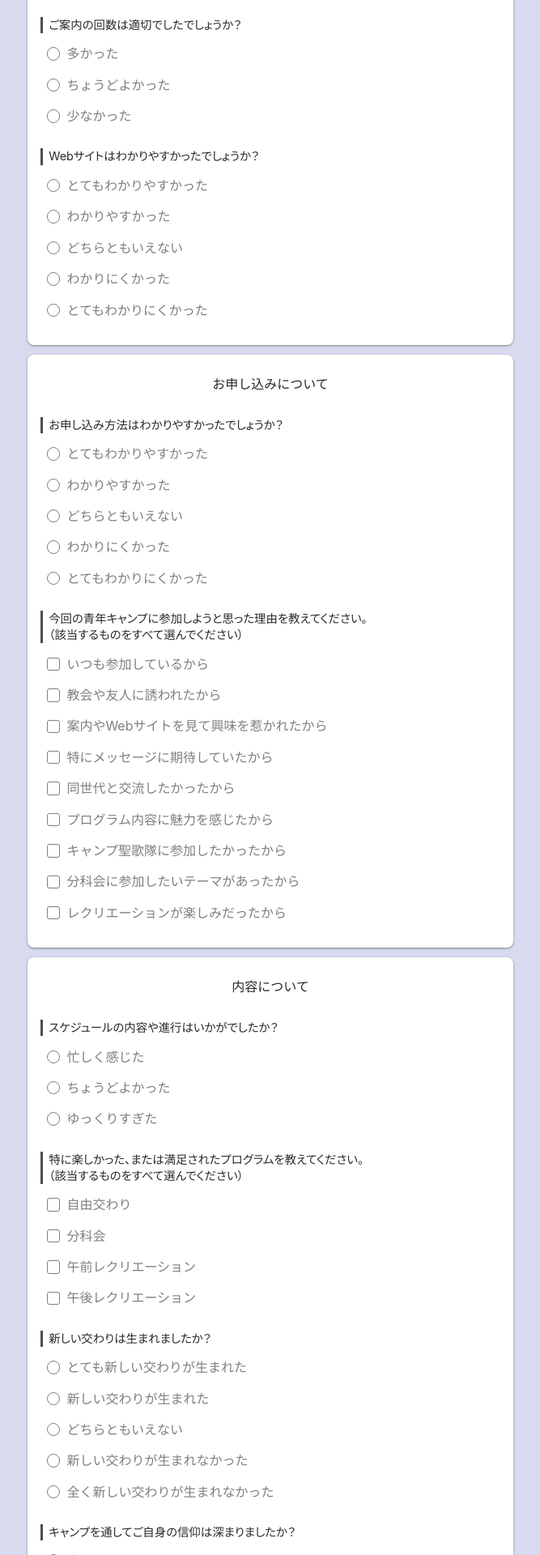
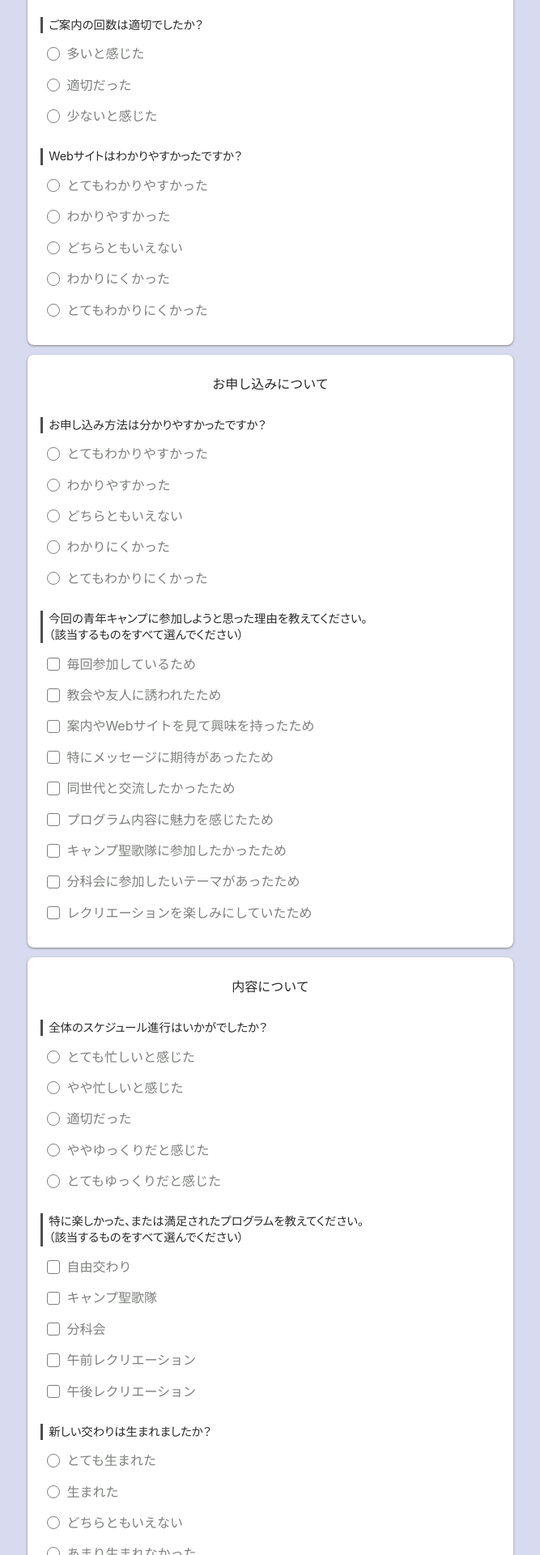
Before and after one commit to axunion/nitonabbc-form, a Nuxt app: page /survey/202505 in a window 1280 px wide. Shown: the part 600-2520 px from the top of the page at 81% size, without its empty margins (306-973 px from the left). Built offline with nearby package versions, Linux system fonts and the light colour scheme; no server answers.

Commit message:
feat: improve question clarity and consistency in survey form

```diff
--- a/app/components/HeaderDefault.vue
+++ b/app/components/HeaderDefault.vue
@@ -18,7 +18,6 @@
     box-shadow: 0 1px 3px gray;
     margin: 0 0 1em;
     padding: 1.5em 1em 1em;
-    white-space: pre-wrap;
 }
 
 .heading {
--- a/app/pages/survey/202505.vue
+++ b/app/pages/survey/202505.vue
@@ -64,42 +64,42 @@ useHead({
         <FormBox>
           <h2 class="h2">お知らせについて</h2>
 
-          <p class="question">ご案内はわかりやすかったでしょうか？</p>
+          <p class="question">ご案内は分かりやすかったですか？</p>
           <AppInputRadio name="noticeClarity" :items="[
             { label: 'とてもわかりやすかった', value: 'とてもわかりやすかった' },
             { label: 'わかりやすかった', value: 'わかりやすかった' },
             { label: 'どちらともいえない', value: 'どちらともいえない' },
             { label: 'わかりにくかった', value: 'わかりにくかった' },
-            { label: 'とてもわかりにくかった', value: 'とてもわかりにくかった' }
+            { label: 'とてもわかりにくかった', value: 'とてもわかりにくかった' },
           ]" v-model="postData.noticeClarity" />
 
-          <p class="question">ご案内の回数は適切でしたでしょうか？</p>
+          <p class="question">ご案内の回数は適切でしたか？</p>
           <AppInputRadio name="noticeFrequency" :items="[
-            { label: '多かった', value: '多かった' },
-            { label: 'ちょうどよかった', value: 'ちょうどよかった' },
-            { label: '少なかった', value: '少なかった' }
+            { label: '多いと感じた', value: '多いと感じた' },
+            { label: '適切だった', value: '適切だった' },
+            { label: '少ないと感じた', value: '少ないと感じた' },
           ]" v-model="postData.noticeFrequency" />
 
-          <p class="question">Webサイトはわかりやすかったでしょうか？</p>
+          <p class="question">Webサイトはわかりやすかったですか？</p>
           <AppInputRadio name="websiteClarity" :items="[
             { label: 'とてもわかりやすかった', value: 'とてもわかりやすかった' },
             { label: 'わかりやすかった', value: 'わかりやすかった' },
             { label: 'どちらともいえない', value: 'どちらともいえない' },
             { label: 'わかりにくかった', value: 'わかりにくかった' },
-            { label: 'とてもわかりにくかった', value: 'とてもわかりにくかった' }
+            { label: 'とてもわかりにくかった', value: 'とてもわかりにくかった' },
           ]" v-model="postData.websiteClarity" />
         </FormBox>
 
         <FormBox>
           <h2 class="h2">お申し込みについて</h2>
 
-          <p class="question">お申し込み方法はわかりやすかったでしょうか？</p>
+          <p class="question">お申し込み方法は分かりやすかったですか？</p>
           <AppInputRadio name="entryClarity" :items="[
             { label: 'とてもわかりやすかった', value: 'とてもわかりやすかった' },
             { label: 'わかりやすかった', value: 'わかりやすかった' },
             { label: 'どちらともいえない', value: 'どちらともいえない' },
             { label: 'わかりにくかった', value: 'わかりにくかった' },
-            { label: 'とてもわかりにくかった', value: 'とてもわかりにくかった' }
+            { label: 'とてもわかりにくかった', value: 'とてもわかりにくかった' },
           ]" v-model="postData.entryClarity" />
 
           <p class="question">
@@ -107,26 +107,28 @@ useHead({
             （該当するものをすべて選んでください）
           </p>
           <AppInputCheckbox name="participationReason" :items="[
-            { label: 'いつも参加しているから', value: 'いつも参加しているから' },
-            { label: '教会や友人に誘われたから', value: '教会や友人に誘われたから' },
-            { label: '案内やWebサイトを見て興味を惹かれたから', value: '案内やWebサイトを見て興味を惹かれたから' },
-            { label: '特にメッセージに期待していたから', value: '特にメッセージに期待していたから' },
-            { label: '同世代と交流したかったから', value: '同世代と交流したかったから' },
-            { label: 'プログラム内容に魅力を感じたから', value: 'プログラム内容に魅力を感じたから' },
-            { label: 'キャンプ聖歌隊に参加したかったから', value: 'キャンプ聖歌隊に参加したかったから' },
-            { label: '分科会に参加したいテーマがあったから', value: '分科会に参加したいテーマがあったから' },
-            { label: 'レクリエーションが楽しみだったから', value: 'レクリエーションが楽しみだったから' },
+            { label: '毎回参加しているため', value: '毎回参加しているため' },
+            { label: '教会や友人に誘われたため', value: '教会や友人に誘われたから' },
+            { label: '案内やWebサイトを見て興味を持ったため', value: '案内やWeb サイトを見て興味を持ったため' },
+            { label: '特にメッセージに期待があったため', value: '特にメッセージに期待があったため' },
+            { label: '同世代と交流したかったため', value: '同世代と交流したかったため' },
+            { label: 'プログラム内容に魅力を感じたため', value: 'プログラム内容に魅力を感じたため' },
+            { label: 'キャンプ聖歌隊に参加したかったため', value: 'キャンプ聖歌隊に参加したかったため' },
+            { label: '分科会に参加したいテーマがあったため', value: '分科会に参加したいテーマがあったため' },
+            { label: 'レクリエーションを楽しみにしていたため', value: 'レクリエーションを楽しみにしていたため' },
           ]" v-model="postData.participationReason" />
         </FormBox>
 
         <FormBox>
           <h2 class="h2">内容について</h2>
 
-          <p class="question">スケジュールの内容や進行はいかがでしたか？</p>
+          <p class="question">全体のスケジュール進行はいかがでしたか？</p>
           <AppInputRadio name="schedule" :items="[
-            { label: '忙しく感じた', value: '忙しく感じた' },
-            { label: 'ちょうどよかった', value: 'ちょうどよかった' },
-            { label: 'ゆっくりすぎた', value: 'ゆっくりすぎた' }
+            { label: 'とても忙しいと感じた', value: 'とても忙しいと感じた' },
+            { label: 'やや忙しいと感じた', value: 'やや忙しいと感じた' },
+            { label: '適切だった', value: '適切だった' },
+            { label: 'ややゆっくりだと感じた', value: 'ややゆっくりだと感じた' },
+            { label: 'とてもゆっくりだと感じた', value: 'とてもゆっくりだと感じた' },
           ]" v-model="postData.schedule" />
 
           <p class="question">
@@ -135,37 +137,38 @@ useHead({
           </p>
           <AppInputCheckbox name="favorite" :items="[
             { label: '自由交わり', value: '自由交わり' },
+            { label: 'キャンプ聖歌隊', value: 'キャンプ聖歌隊' },
             { label: '分科会', value: '分科会' },
             { label: '午前レクリエーション', value: '午前レクリエーション' },
-            { label: '午後レクリエーション', value: '午後レクリエーション' }
+            { label: '午後レクリエーション', value: '午後レクリエーション' },
           ]" v-model="postData.favorite" />
 
           <p class="question">新しい交わりは生まれましたか？</p>
           <AppInputRadio name="fellowship" :items="[
-            { label: 'とても新しい交わりが生まれた', value: 'とても新しい交わりが生まれた' },
-            { label: '新しい交わりが生まれた', value: '新しい交わりが生まれた' },
+            { label: 'とても生まれた', value: 'とても生まれた' },
+            { label: '生まれた', value: '生まれた' },
             { label: 'どちらともいえない', value: 'どちらともいえない' },
-            { label: '新しい交わりが生まれなかった', value: '新しい交わりが生まれなかった' },
-            { label: '全く新しい交わりが生まれなかった', value: '全く新しい交わりが生まれなかった' }
+            { label: 'あまり生まれなかった', value: 'あまり生まれなかった' },
+            { label: '全く生まれなかった', value: '全く生まれなかった' },
           ]" v-model="postData.fellowship" />
 
-          <p class="question">キャンプを通してご自身の信仰は深まりましたか？</p>
+          <p class="question">キャンプを通して信仰は深まりましたか？</p>
           <AppInputRadio name="growth" :items="[
             { label: '大いに深まった', value: '大いに深まった' },
             { label: '少し深まった', value: '少し深まった' },
-            { label: '変化なし', value: '変化なし' },
+            { label: '変化はなかった', value: '変化はなかった' },
             { label: 'あまり深まらなかった', value: 'あまり深まらなかった' },
-            { label: '全く深まらなかった', value: '全く深まらなかった' }
+            { label: '全く深まらなかった', value: '全く深まらなかった' },
           ]" v-model="postData.growth" />
         </FormBox>
 
         <FormBox>
-          <template #label>その他</template>
+          <h2 class="h2">その他</h2>
 
-          <p class="question">改善してほしい点や、新たに取り入れてほしいプログラムがあれば教えてください。</p>
+          <p class="question">改善してほしい点や、新たに取り入れてほしいプログラムがございましたらご記入ください。</p>
           <AppTextarea name="kaizen" v-model="postData.kaizen" />
 
-          <p class="question">その他のご意見やご感想があれば、ご自由にご記入ください。</p>
+          <p class="question">その他のご意見やご感想がありましたら、ご自由にご記入ください。</p>
           <AppTextarea name="opinion" v-model="postData.opinion" />
         </FormBox>
 
```
